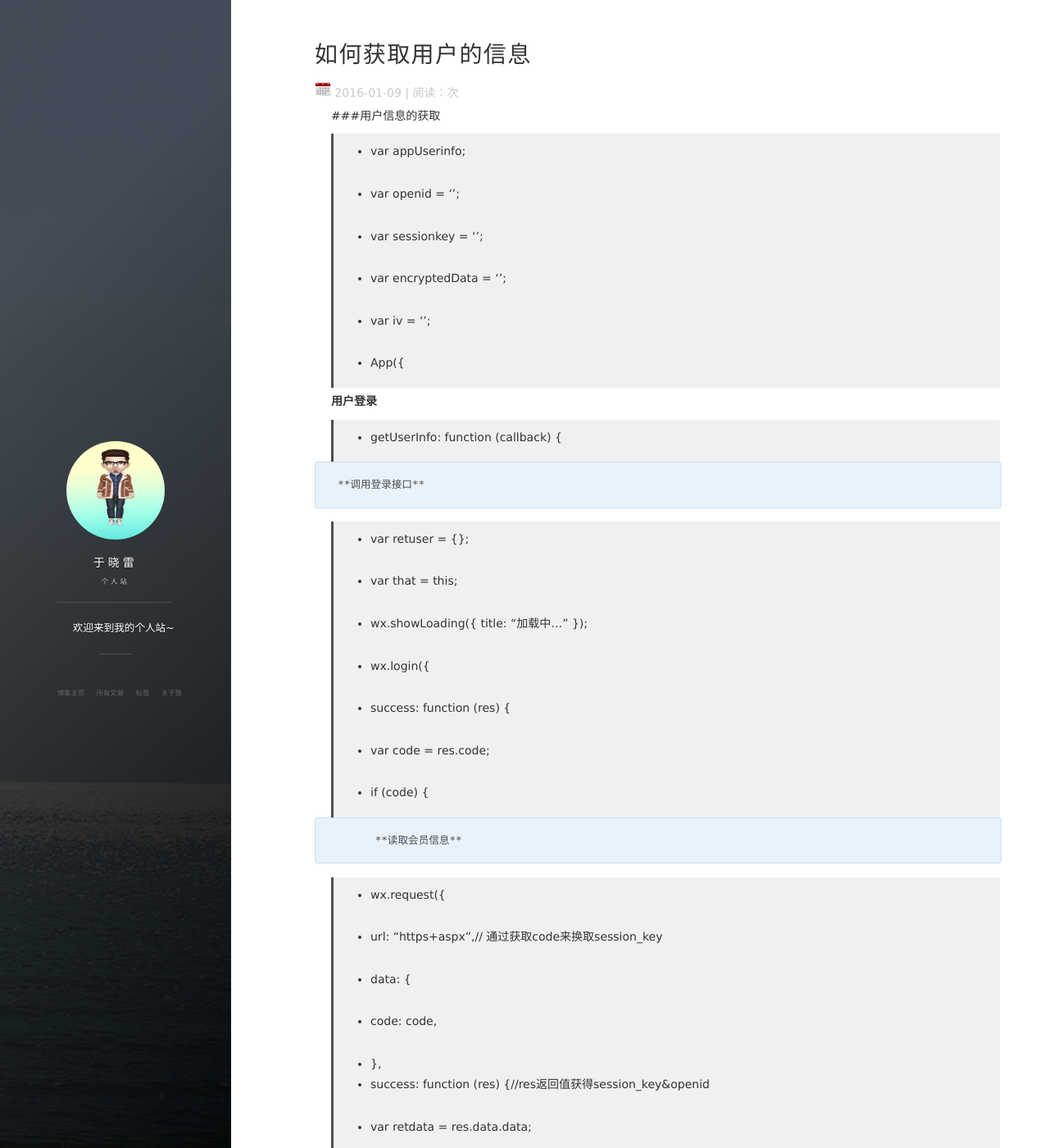
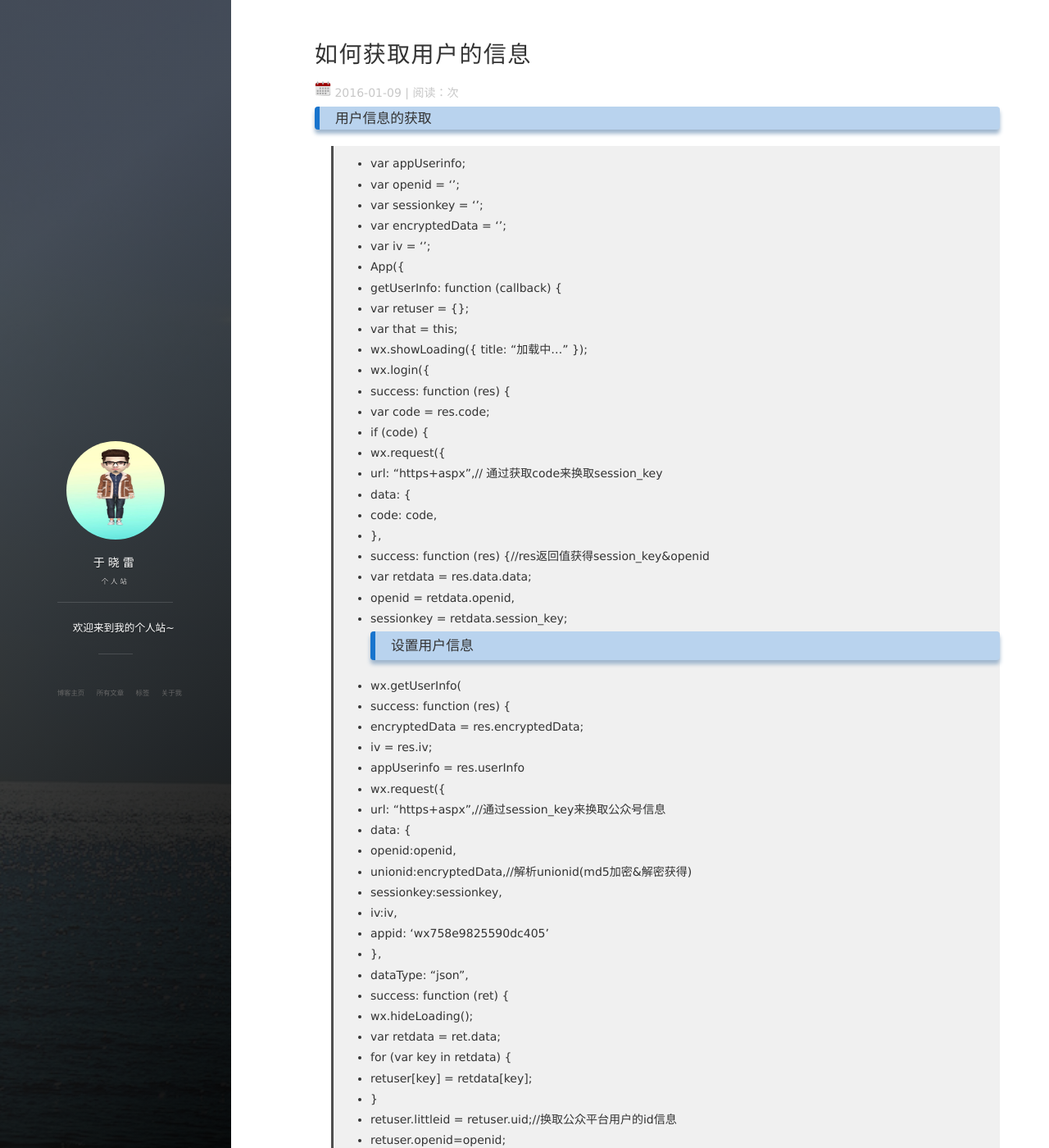
Before and after one commit to IreadIs/IreadIs.github.io, a Jekyll site: the page built from _posts/2016-01-09-Smallprogram.md, in a window 1280 px wide and 1400 px high. Shown: the whole window at 82% size. Built offline with Jekyll 4.4.1, drawn with Linux system fonts in a browser that asks for light colours; nearby versions of some CDN libraries; comment, search, counter and statistics services are not loaded; some of the changed text lies outside the part shown.

Commit message:
更新文章

```diff
--- a/_posts/2016-01-09-Smallprogram.md
+++ b/_posts/2016-01-09-Smallprogram.md
@@ -6,147 +6,70 @@ description: "小程序的使用"
 tag: 小程序
 
 ---
-###用户信息的获取
+### 用户信息的获取
 
 >* var appUserinfo;
-
 >* var openid = '';
-
 >* var sessionkey = '';
-
 >* var encryptedData = '';
-
 >* var iv = '';
-
 >* App({
-
-**用户登录**
-
 >* getUserInfo: function (callback) {
-
-    **调用登录接口**
-
 >* var retuser = {};
-
 >* var that = this;
-
 >*  wx.showLoading({ title: "加载中..." });
-
 >*    wx.login({
-
 >*      success: function (res) {
-
 >*        var code = res.code;
-
 >*        if (code) {
-
-          **读取会员信息**
-
 >*          wx.request({
-
 >*            url: "https+aspx",// 通过获取code来换取session_key
-
 >*            data: {
-
 >*              code: code,
-
 >*            },
 >*            success: function (res) {//res返回值获得session_key&openid
-
 >*              var retdata = res.data.data;
-
 >*              openid = retdata.openid,
-
 >*                sessionkey = retdata.session_key;
-
-             **设置微信用户信息**
-
+### 设置用户信息
 >*              wx.getUserInfo(
-
 >*                 success: function (res) {
-
 >*                  encryptedData = res.encryptedData;
-
 >*                   iv = res.iv;
-
 >*                   appUserinfo = res.userInfo
-
 >*                   wx.request({
-
 >*                     url: "https+aspx",//通过session_key来换取公众号信息
-
 >*                     data: {
-
 >*                       openid:openid,
-
 >*                       unionid:encryptedData,//解析unionid(md5加密&解密获得)
-
 >*                       sessionkey:sessionkey,
-
 >*                       iv:iv,
-
 >*                       appid: 'wx758e9825590dc405'
-
 >*                     },
-
 >*                     dataType: "json",
-
 >*                     success: function (ret) {
-
 >*                       wx.hideLoading();
-
 >*                       var retdata = ret.data;
-
 >*                       for (var key in retdata) {
-
 >*                         retuser[key] = retdata[key];
-
 >*                       }
-
 >*                       retuser.littleid = retuser.uid;//换取公众平台用户的id信息
-
 >*                       retuser.openid=openid;
-
 >*                       callback && callback(retuser);
-
 >*                     }
-
 >*                   });
-
- >*                },
-
+>*                },
 >*                 fail: function (res) {
-
 >*                   var that = this
-
->* /*
-
->*                   wx.redirectTo({
-
->*                     url: '/pages/error/error?error=请同意获得微信用户信息'
-
->*                   })
-
->* */
-
 >* if(res){//res返回值来检查用户授权信息&重新授权
-
 >*   wx.showModal({
-
 >*     title: '警告',
-
 >*     content: '若不授权微信登陆，您将无法使用商城部分功能,点击重新获取授权',
-
 >*     success: function () {
-
 >*       wx.openSetting({
-
 >*         success: function (res) {
-
 >*           if (!res.authSetting["scope.userInfo"] || !res.authSetting["scope.userLocation"]) {
-
 >*             wx.getUserInfo({})
-
 >*           }
 >*         }
 >*       })
```
